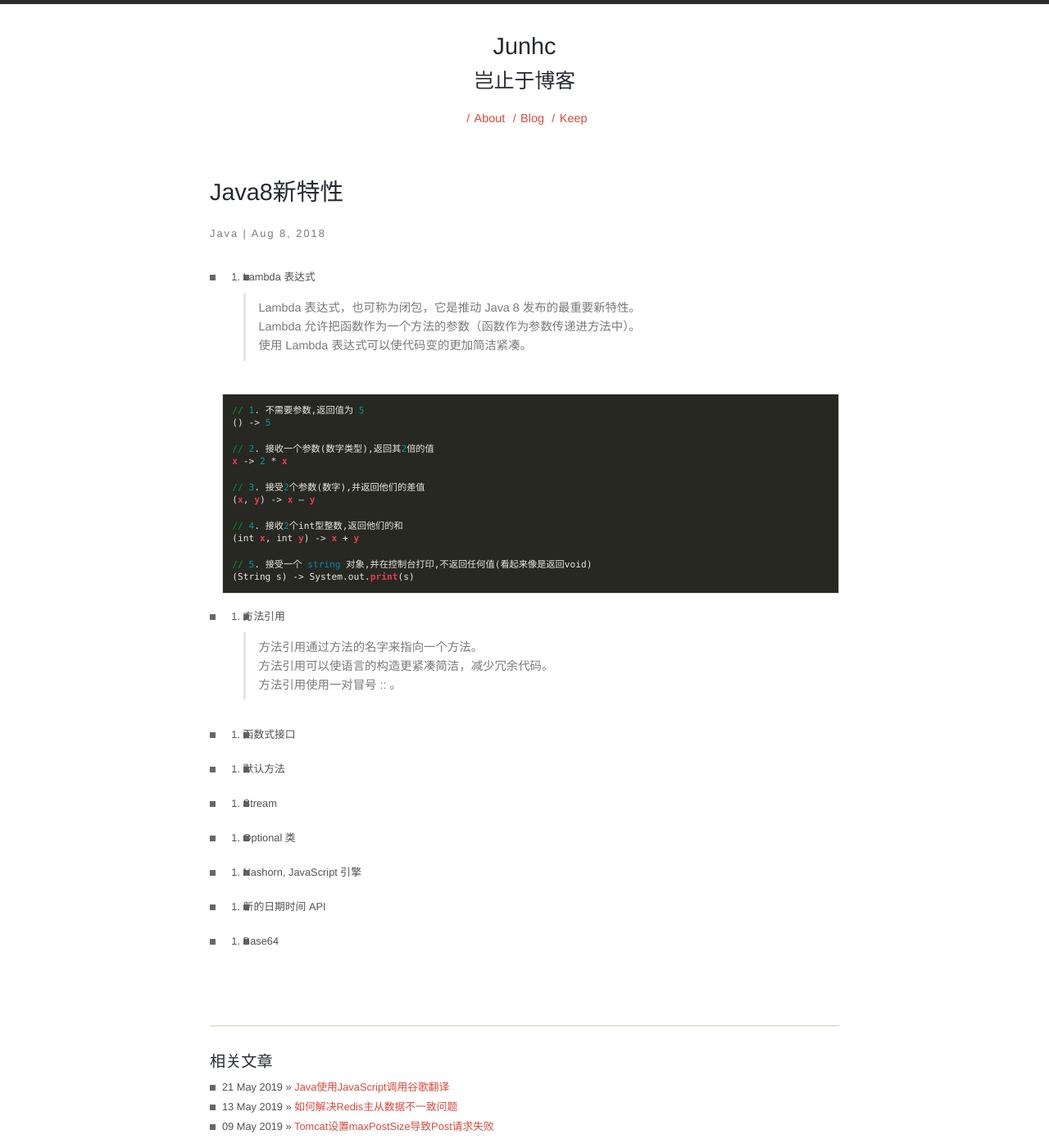
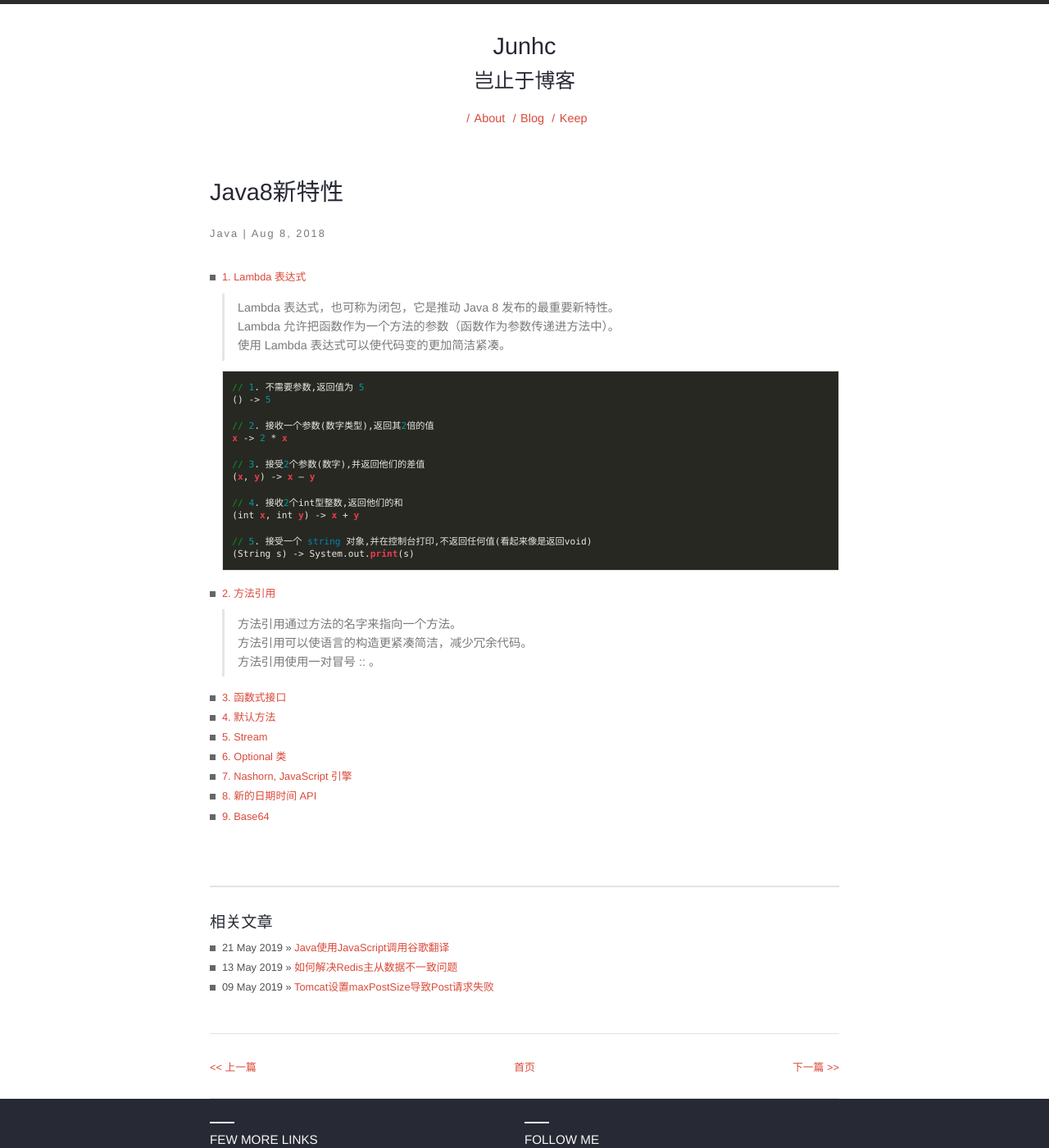
Before and after one commit to junhc/junhc.github.io, a Jekyll site: the page built from _posts/2018-08-08-Java8新特性.md, in a window 1280 px wide and 1400 px high. Shown: the whole window at 82% size. Built offline with Jekyll 4.4.1, drawn with Linux system fonts in a browser that asks for light colours; Markdown is read by kramdown in place of the engine named in the settings.

Commit message:
Update 2018-08-08-Java8新特性.md

````diff
--- a/_posts/2018-08-08-Java8新特性.md
+++ b/_posts/2018-08-08-Java8新特性.md
@@ -8,7 +8,7 @@ categories:
 permalink: Java8新特性
 ---
 
-* 1. Lambda 表达式
+* [1. Lambda 表达式](#)
   > Lambda 表达式，也可称为闭包，它是推动 Java 8 发布的最重要新特性。
   > Lambda 允许把函数作为一个方法的参数（函数作为参数传递进方法中）。
   > 使用 Lambda 表达式可以使代码变的更加简洁紧凑。
@@ -30,15 +30,15 @@ permalink: Java8新特性
   (String s) -> System.out.print(s)
   ```
 
-* 2. 方法引用
+* [2. 方法引用](#)
   > 方法引用通过方法的名字来指向一个方法。
   > 方法引用可以使语言的构造更紧凑简洁，减少冗余代码。
   > 方法引用使用一对冒号 :: 。
 
-* 3. 函数式接口
-* 4. 默认方法
-* 5. Stream
-* 6. Optional 类
-* 7. Nashorn, JavaScript 引擎
-* 8. 新的日期时间 API
-* 9. Base64
+* [3. 函数式接口](#)
+* [4. 默认方法](#)
+* [5. Stream](#)
+* [6. Optional 类](#)
+* [7. Nashorn, JavaScript 引擎](#)
+* [8. 新的日期时间 API](#)
+* [9. Base64](#)
````
